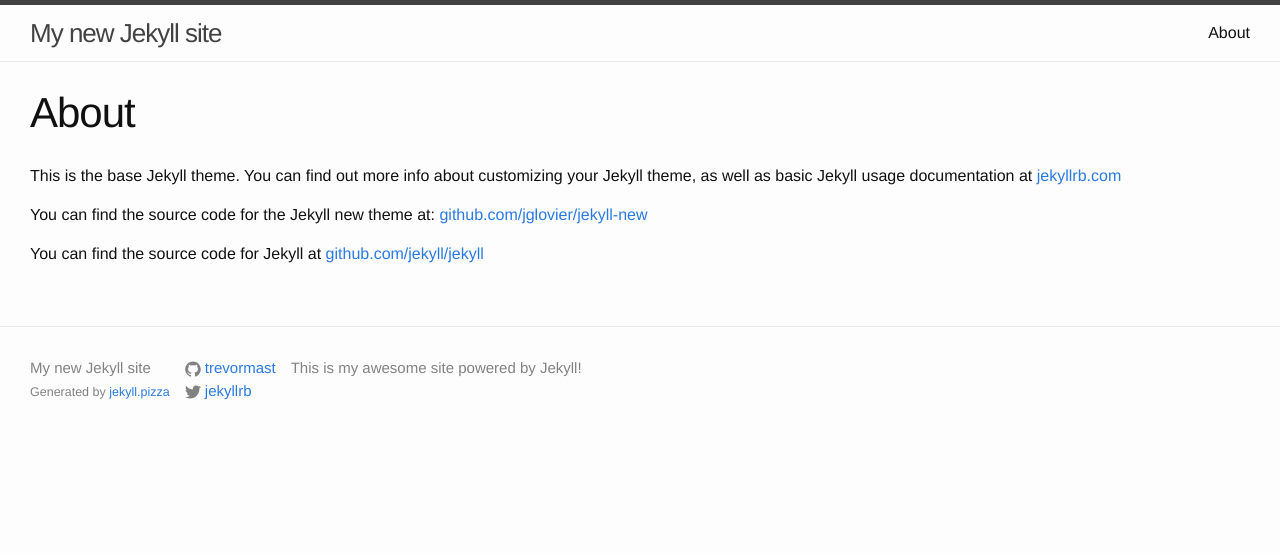
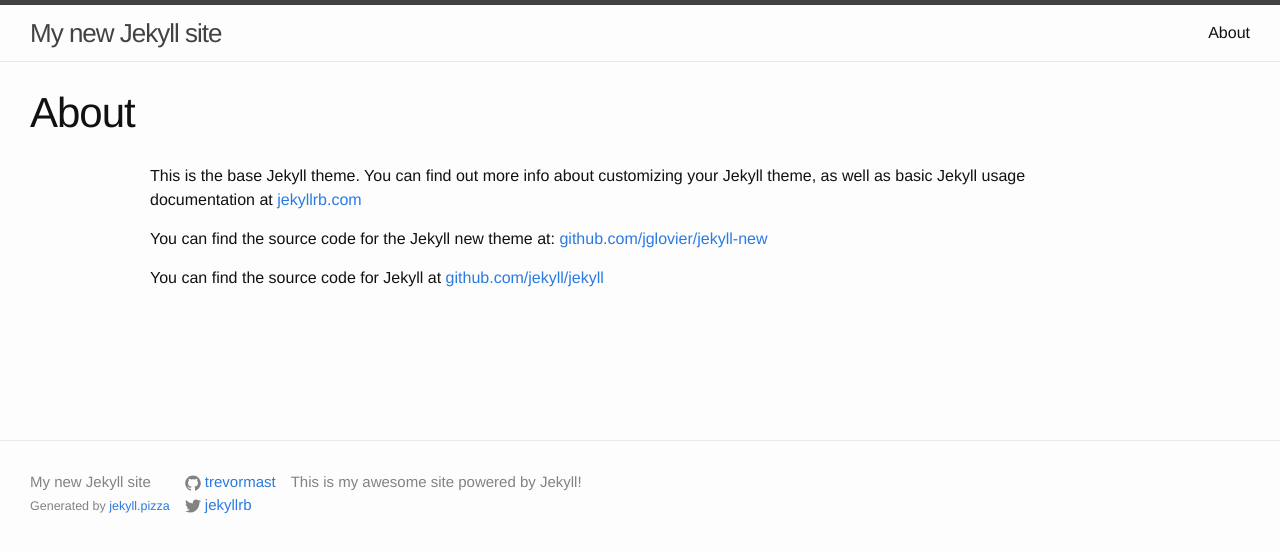
Before and after one commit to trevormast/blog, a Jekyll site: the page built from about/about.md, in a window 1280 px wide. Shown: the top 553 px of the page. Built offline with Jekyll 4.4.1, drawn with Linux system fonts in a browser that asks for light colours.

Commit message:
Adjusts content width

```diff
--- a/_sass/_layout.scss
+++ b/_sass/_layout.scss
@@ -208,7 +208,11 @@
 }
 
 .post-content {
-    margin-bottom: $spacing-unit;
+    margin: $spacing-unit * 4;
+    margin-top: $spacing-unit;
+    @include media-query($on-palm) {
+        margin: $spacing-unit;
+    }
 
     h2 {
         font-size: 32px;
--- a/css/main.scss
+++ b/css/main.scss
@@ -13,7 +13,8 @@
 $small-font-size:  $base-font-size * 0.875;
 $base-line-height: 1.5;
 
-$spacing-unit:     30px;
+$spacing-unit: 30px;
+
 
 $text-color:       #111;
 $background-color: #fdfdfd;
```
